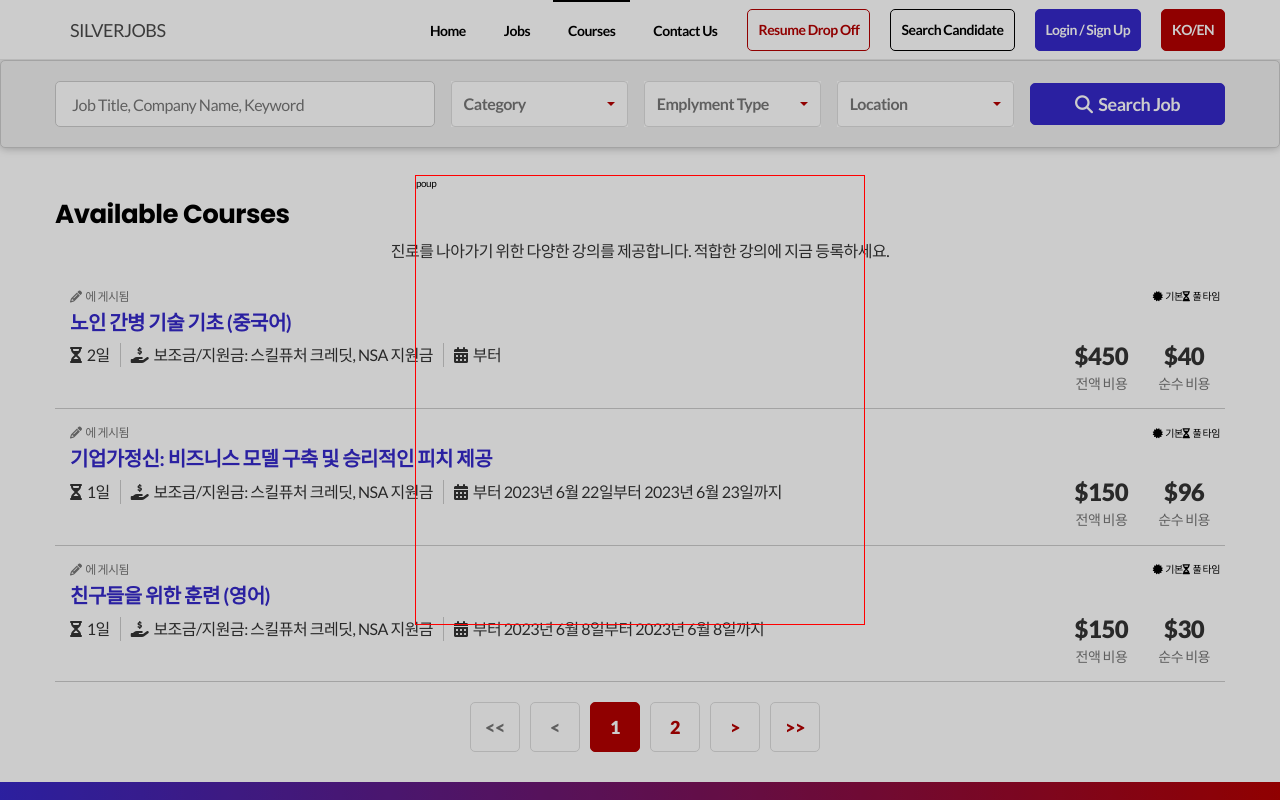
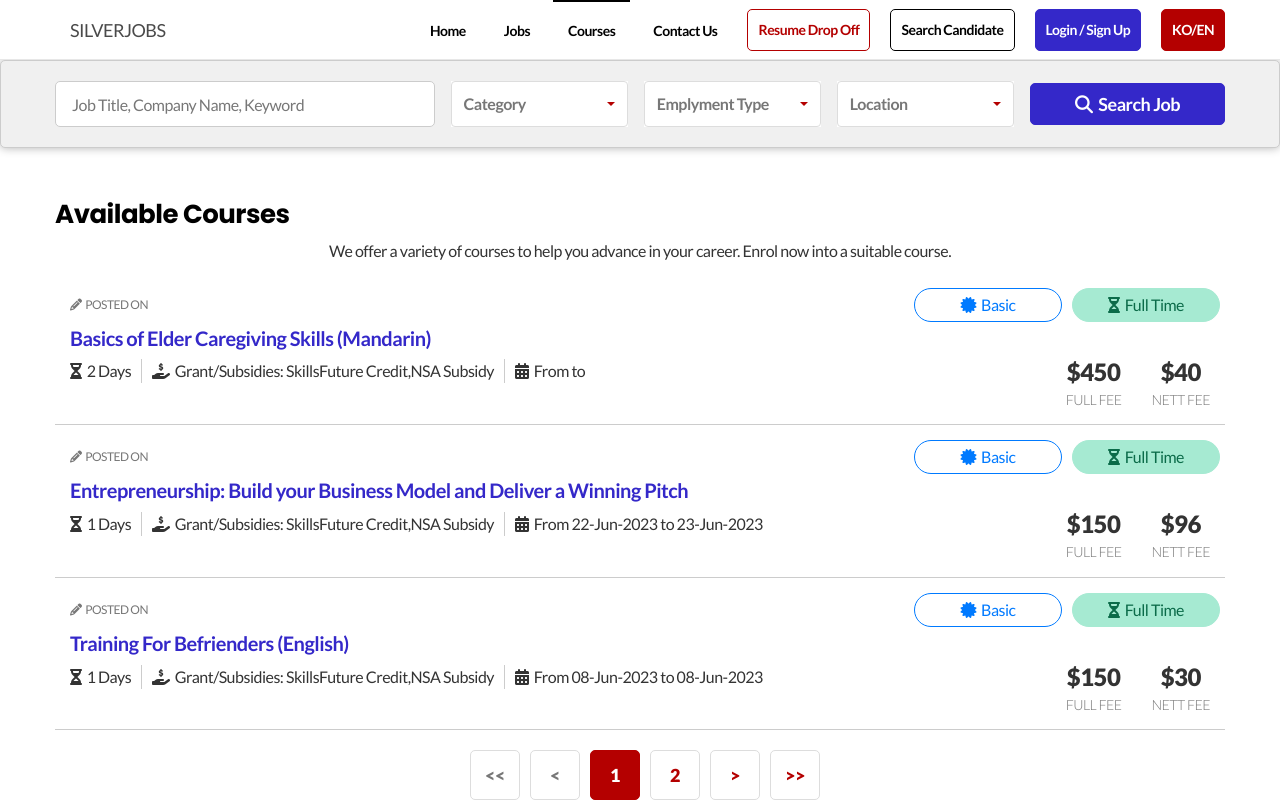
Before and after one commit to phr9000/seniorJob, a React (Create React App) app: page /Courses in a window 1280 px wide. Shown: the top 800 px of the page. Built offline with nearby package versions, Linux system fonts and the light colour scheme.

Commit message:
빌드에러수정

```diff
--- a/src/components/AvailCourses.tsx
+++ b/src/components/AvailCourses.tsx
@@ -11,47 +11,48 @@ const coursesList = [
   {
     postedOn: "",
     timeTypes: [
-      { type: "기본", icon: "fas fa-certificate" },
-      { type: "풀 타임", icon: "fas fa-hourglass-half" },
+      { type: "Basic", icon: "fas fa-certificate" },
+      { type: "Full Time", icon: "fas fa-hourglass-half" },
     ],
-    title: "노인 간병 기술 기초 (중국어)",
-    day: "2일",
-    location: "보조금/지원금: 스킬퓨처 크레딧, NSA 지원금",
-    calendar: "부터",
+    title: "Basics of Elder Caregiving Skills (Mandarin)",
+    day: "2 Days",
+    location: "Grant/Subsidies: SkillsFuture Credit,NSA Subsidy",
+    calendar: "From to",
     salary: "$450",
     salary2: "$40",
-    fullFee: "전액 비용",
-    nettlFee: "순수 비용",
+    fullFee: "FULL FEE",
+    nettlFee: "NETT FEE",
   },
   {
     postedOn: "",
     timeTypes: [
-      { type: "기본", icon: "fas fa-certificate" },
-      { type: "풀 타임", icon: "fas fa-hourglass-half" },
+      { type: "Basic", icon: "fas fa-certificate" },
+      { type: "Full Time", icon: "fas fa-hourglass-half" },
     ],
-    title: "기업가정신: 비즈니스 모델 구축 및 승리적인 피치 제공",
-    day: "1일",
-    location: "보조금/지원금: 스킬퓨처 크레딧, NSA 지원금",
-    calendar: "부터 2023년 6월 22일부터 2023년 6월 23일까지",
+    title:
+      "Entrepreneurship: Build your Business Model and Deliver a Winning Pitch",
+    day: "1 Days",
+    location: "Grant/Subsidies: SkillsFuture Credit,NSA Subsidy",
+    calendar: "From 22-Jun-2023 to 23-Jun-2023",
     salary: "$150",
     salary2: "$96",
-    fullFee: "전액 비용",
-    nettlFee: "순수 비용",
+    fullFee: "FULL FEE",
+    nettlFee: "NETT FEE",
   },
   {
     postedOn: "",
     timeTypes: [
-      { type: "기본", icon: "fas fa-certificate" },
-      { type: "풀 타임", icon: "fas fa-hourglass-half" },
+      { type: "Basic", icon: "fas fa-certificate" },
+      { type: "Full Time", icon: "fas fa-hourglass-half" },
     ],
-    title: "친구들을 위한 훈련 (영어)",
-    day: "1일",
-    location: "보조금/지원금: 스킬퓨처 크레딧, NSA 지원금",
-    calendar: "부터 2023년 6월 8일부터 2023년 6월 8일까지",
+    title: "Training For Befrienders (English)",
+    day: "1 Days",
+    location: "Grant/Subsidies: SkillsFuture Credit,NSA Subsidy",
+    calendar: "From 08-Jun-2023 to 08-Jun-2023",
     salary: "$150",
     salary2: "$30",
-    fullFee: "전액 비용",
-    nettlFee: "순수 비용",
+    fullFee: "FULL FEE",
+    nettlFee: "NETT FEE",
   },
 ];
 
@@ -69,7 +70,7 @@ export const CoursesItem: React.FC<{
         <div className="row flex justify-between">
           <span className="posted_on">
             <i className="fas fa-pencil-alt"></i>
-            &nbsp;&nbsp;{courses.postedOn}에 게시됨
+            &nbsp;&nbsp;Posted on {courses.postedOn}
           </span>
           <div className="time_type row flex items-center">
             {courses.timeTypes.map(({ type, icon }) => (
@@ -139,8 +140,8 @@ const AvailCourses: React.FC = () => {
   };
   return (
     <div className="section_inner">
-      <SecTitle title="사용 가능한 강의" />
-      <SecTitleDesc desc="진로를 나아가기 위한 다양한 강의를 제공합니다. 적합한 강의에 지금 등록하세요." />
+      <SecTitle title="Available Courses" />
+      <SecTitleDesc desc="We offer a variety of courses to help you advance in your career. Enrol now into a suitable course." />
       <ul className="sec_cont">
         {coursesList.map((courses) => (
           <CoursesItem
--- a/src/components/Header.tsx
+++ b/src/components/Header.tsx
@@ -1,15 +1,12 @@
 /* eslint-disable */
-import {NavLink} from 'react-router-dom';
-import React, {useState} from "react";
+import { NavLink } from "react-router-dom";
+import React, { useState } from "react";
 import Button from "src/components/button/Button";
-import PopupLayout from 'src/components/popup/Popup';
-
-
-
+import PopupLayout from "src/components/popup/Popup";
 
 const Header: React.FC = () => {
   // dropdown
-  const [ isMenuOpen, setIsMenuOpen ] = useState(false);
+  const [isMenuOpen, setIsMenuOpen] = useState(false);
   const handleClick = () => {
     setIsMenuOpen(!isMenuOpen);
   };
@@ -24,14 +21,16 @@ const Header: React.FC = () => {
       <header>
         <div className="header-inner">
           <h1 className="logo">
-          <NavLink to='/' onClick={closeMenu}>SILVERJOBS</NavLink>
+            <NavLink to="/" onClick={closeMenu}>
+              SILVERJOBS
+            </NavLink>
           </h1>
           <div className={`dropdown-area ${isMenuOpen ? "active" : ""}`}>
             <ul className="flex items-center h-100">
               <li className="active h-100">
                 <NavLink
                   to="/"
-                className={({isActive}) => ( isActive ? "active" : "" )}
+                  className={({ isActive }) => (isActive ? "active" : "")}
                   onClick={closeMenu}
                 >
                   Home
@@ -40,7 +39,7 @@ const Header: React.FC = () => {
               <li>
                 <NavLink
                   to="/jobs"
-                className={({isActive}) => ( isActive ? "active" : "" )}
+                  className={({ isActive }) => (isActive ? "active" : "")}
                   onClick={closeMenu}
                 >
                   Jobs
@@ -58,32 +57,37 @@ const Header: React.FC = () => {
               <li>
                 <NavLink
                   to="/ContactUs"
-                className={({isActive}) => ( isActive ? "active" : "" )}
+                  className={({ isActive }) => (isActive ? "active" : "")}
                   onClick={closeMenu}
                 >
                   Contact Us
                 </NavLink>
               </li>
             </ul>
-          <Button label="Resume Drop Off" color="red-line" additionalClass="ml-6"/>
-          <Button label="Search Candidate" additionalClass="ml-8"/>
+            <Button
+              label="Resume Drop Off"
+              color="red-line"
+              additionalClass="ml-6"
+            />
+            <Button label="Search Candidate" additionalClass="ml-8" />
             <Button
               label="Login / Sign Up"
               color="primary-fill"
               additionalClass="ml-8"
             />
-          <Button label="KO/EN" color="red-fill" additionalClass="ml-8"/>
+            <Button label="KO/EN" color="red-fill" additionalClass="ml-8" />
           </div>
           <div className="menubar-icon" onClick={handleClick}>
             <i
-            className={`fa-solid ${isMenuOpen ? "fa-close" : "fa-bars"} active`}
+              className={`fa-solid ${
+                isMenuOpen ? "fa-close" : "fa-bars"
+              } active`}
             ></i>
           </div>
         </div>
       </header>
-      <PopupLayout/>
+      {/* <PopupLayout/> */}
     </>
-
   );
 };
 
```
Also changed, not shown: src/App.tsx (+9 -15 lines). Lines whose indentation alone changed are shown as unchanged.
